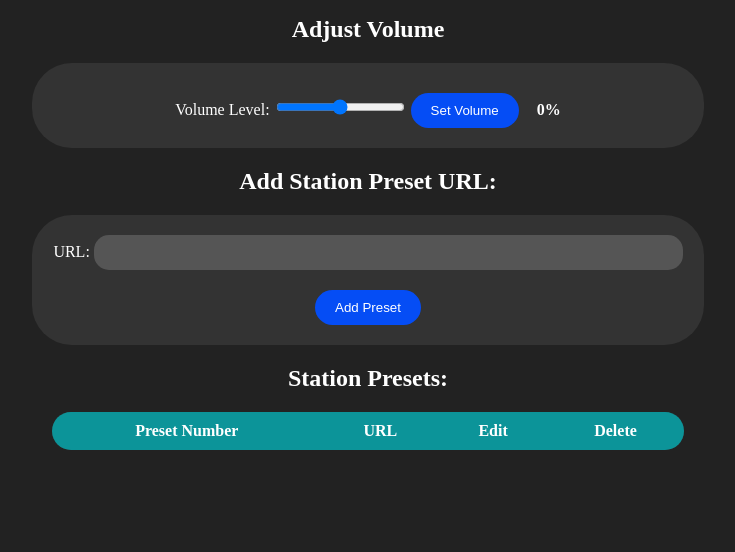
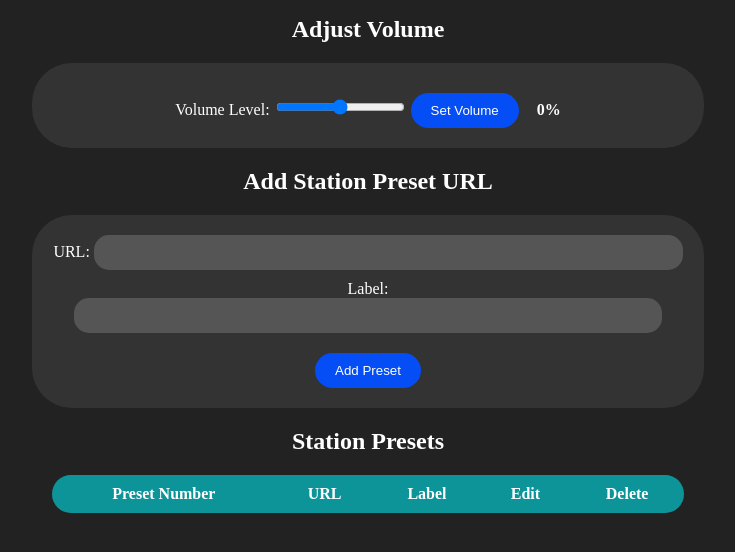
Before and after one commit to K1WIZ/pi-internet-radio-player, a PHP site: page / in a window 1280 px wide. Shown: the part 211-763 px from the top of the page, without its empty margins (272-1007 px from the left). Run offline with PHP 8.4, Linux system fonts and the light colour scheme; lists and menus that the app fills with data are empty.

Commit message:
new updates

```diff
--- a/index.php
+++ b/index.php
@@ -10,26 +10,40 @@
     <?php include './play.php'; ?>
     <?php include './volume.html'; ?>
     <?php
+
     $filename = '/opt/stations.csv';
 
-    // Read file and display records
+    function readCsvFile($filename) {
         $records = array();
         if (file_exists($filename)) {
             $file = fopen($filename, 'r');
             while (($record = fgetcsv($file)) !== false) {
-            $records[$record[0]] = $record[1]; // Use record number as key
+                $records[$record[0]] = array('url' => $record[1], 'label' => $record[2]); // Use record number as key
+            }
+            fclose($file);
+        }
+        return $records;
+    }
+
+    function saveCsvFile($filename, $records) {
+        $file = fopen($filename, 'w');
+        foreach ($records as $recordNumber => $recordData) {
+            fputcsv($file, [$recordNumber, $recordData['url'], $recordData['label']]);
         }
         fclose($file);
     }
 
     function displayRecords($records) {
-        echo '<h2>Station Presets:</h2>';
+        echo '<h2>Station Presets</h2>';
         echo '<table border="0">';
-        echo '<tr><th>Preset Number</th><th>URL</th><th>Edit</th><th>Delete</th></tr>';
-        foreach ($records as $recordNumber => $url) {
+        echo '<tr><th>Preset Number</th><th>URL</th><th>Label</th><th>Edit</th><th>Delete</th></tr>';
+        foreach ($records as $recordNumber => $recordData) {
+            $url = htmlspecialchars($recordData['url']);
+            $label = htmlspecialchars($recordData['label']);
             echo '<tr>';
             echo '<td>' . htmlspecialchars($recordNumber) . '</td>';
-            echo '<td>' . htmlspecialchars($url) . '</td>';
+            echo '<td>' . $url . '</td>';
+            echo '<td>' . $label . '</td>';
             echo '<td><a href="?edit=' . htmlspecialchars($recordNumber) . '">Edit</a></td>';
             echo '<td><a href="?delete=' . htmlspecialchars($recordNumber) . '">Delete</a></td>';
             echo '</tr>';
@@ -37,12 +51,14 @@
         echo '</table>';
     }
 
+    $records = readCsvFile($filename);
 
     // Handle record editing
     if (isset($_GET['edit']) && is_numeric($_GET['edit'])) {
         $editRecordNumber = $_GET['edit'];
         if (isset($records[$editRecordNumber])) {
-            $editRecordUrl = $records[$editRecordNumber];
+            $editRecordUrl = $records[$editRecordNumber]['url'];
+            $editRecordLabel = $records[$editRecordNumber]['label'];
         }
     }
 
@@ -51,74 +67,72 @@
         $deleteRecordNumber = $_GET['delete'];
         if (isset($records[$deleteRecordNumber])) {
             unset($records[$deleteRecordNumber]);
-            $file = fopen($filename, 'w');
-            foreach ($records as $recordNumber => $url) {
-                fputcsv($file, [$recordNumber, $url]);
-            }
-            fclose($file);
+            saveCsvFile($filename, $records);
             echo '<p>Record deleted successfully.</p>';
         }
     }
 
-    // Add or edit record
+// Handle record editing or adding form submission
     if ($_SERVER['REQUEST_METHOD'] === 'POST') {
         if (isset($_POST['add'])) {
             $newRecordUrl = trim($_POST['record']);
-            $newRecordNumber = max(array_keys($records)) + 1; // Generate unique record number
+            $newRecordLabel = trim($_POST['label']);
+            $newRecordNumber = max(array_keys($records)) + 1;
 
             if (!empty($newRecordUrl) && filter_var($newRecordUrl, FILTER_VALIDATE_URL)) {
-                $records[$newRecordNumber] = $newRecordUrl;
-                $file = fopen($filename, 'a');
-                fputcsv($file, [$newRecordNumber, $newRecordUrl]);
-                fclose($file);
+                $records[$newRecordNumber] = array('url' => $newRecordUrl, 'label' => $newRecordLabel);
+                saveCsvFile($filename, $records);
 		echo '<p>Preset added successfully.</p>';
-                header("Location: {$_SERVER['PHP_SELF']}");
+		header("Location: index.php");
 		exit();
             } else {
                 echo '<p>Invalid URL format. Please enter a valid URL.</p>';
             }
-        } elseif (isset($_POST['edit']) && isset($editRecordNumber) && isset($editRecordUrl)) {
-            $newEditValue = trim($_POST['edited_record']);
+        } elseif (isset($_POST['edit'])) {
+            $editedRecordNumber = $_POST['edited_record_number'];
+            $editedRecordUrl = trim($_POST['edited_record']);
+            $editedRecordLabel = trim($_POST['edited_label']);
 
-            if (!empty($newEditValue) && filter_var($newEditValue, FILTER_VALIDATE_URL)) {
-                $records[$editRecordNumber] = $newEditValue;
-                $file = fopen($filename, 'w');
-                foreach ($records as $recordNumber => $url) {
-                    fputcsv($file, [$recordNumber, $url]);
-                }
-                fclose($file);
+            if (isset($records[$editedRecordNumber])) {
+                if (!empty($editedRecordUrl) && filter_var($editedRecordUrl, FILTER_VALIDATE_URL)) {
+                    $records[$editedRecordNumber]['url'] = $editedRecordUrl;
+                    $records[$editedRecordNumber]['label'] = $editedRecordLabel;
+                    saveCsvFile($filename, $records);
 		    echo '<p>Preset edited successfully.</p>';
-                header("Location: {$_SERVER['PHP_SELF']}");
+		    header("Location: index.php");
 		    exit();
                 } else {
                     echo '<p>Invalid URL format. Please enter a valid URL.</p>';
                 }
             }
         }
+    }
+
+
     ?>
 
-    <h2>Add Station Preset URL:</h2>
+    <h2>Add Station Preset URL</h2>
     <form method="post">
         <label for="record">URL:</label>
         <input type="url" name="record" id="record" required>
+        <label for="label">Label:</label>
+        <input type="text" name="label" id="label" required>
         <button type="submit" name="add">Add Preset</button>
     </form>
 
     <?php if (isset($editRecordNumber) && isset($editRecordUrl)) : ?>
-        <h2>Edit Record:</h2>
+        <h2>Edit Record</h2>
         <form method="post">
-            <label for="edited_record">Edited URL:</label>
-            <input type="url" name="edited_record" id="edited_record" value="<?php echo htmlspecialchars($editRecordUrl); ?>" required>
+            <label for="edited_record">Edit URL:</label><br>
+            <input type="url" name="edited_record" id="edited_record" value="<?php echo htmlspecialchars($editRecordUrl); ?>" required><br>
+            <label for="edited_label">Edit Label:</label><br>
+            <input type="text" name="edited_label" id="edited_label" value="<?php echo htmlspecialchars($editRecordLabel); ?>" required>
+            <input type="hidden" name="edited_record_number" value="<?php echo htmlspecialchars($editRecordNumber); ?>">
             <button type="submit" name="edit">Save Edit</button>
         </form>
     <?php endif; ?>
-    <!--
-    <h2>Clear Form:</h2>
-    <form method="post">
-        <button type="reset">Clear Form</button>
-    </form>
-    -->
     <?php displayRecords($records); ?>
+
 </center>
 </body>
 </html>
```
Lines whose indentation alone changed are shown as unchanged.
